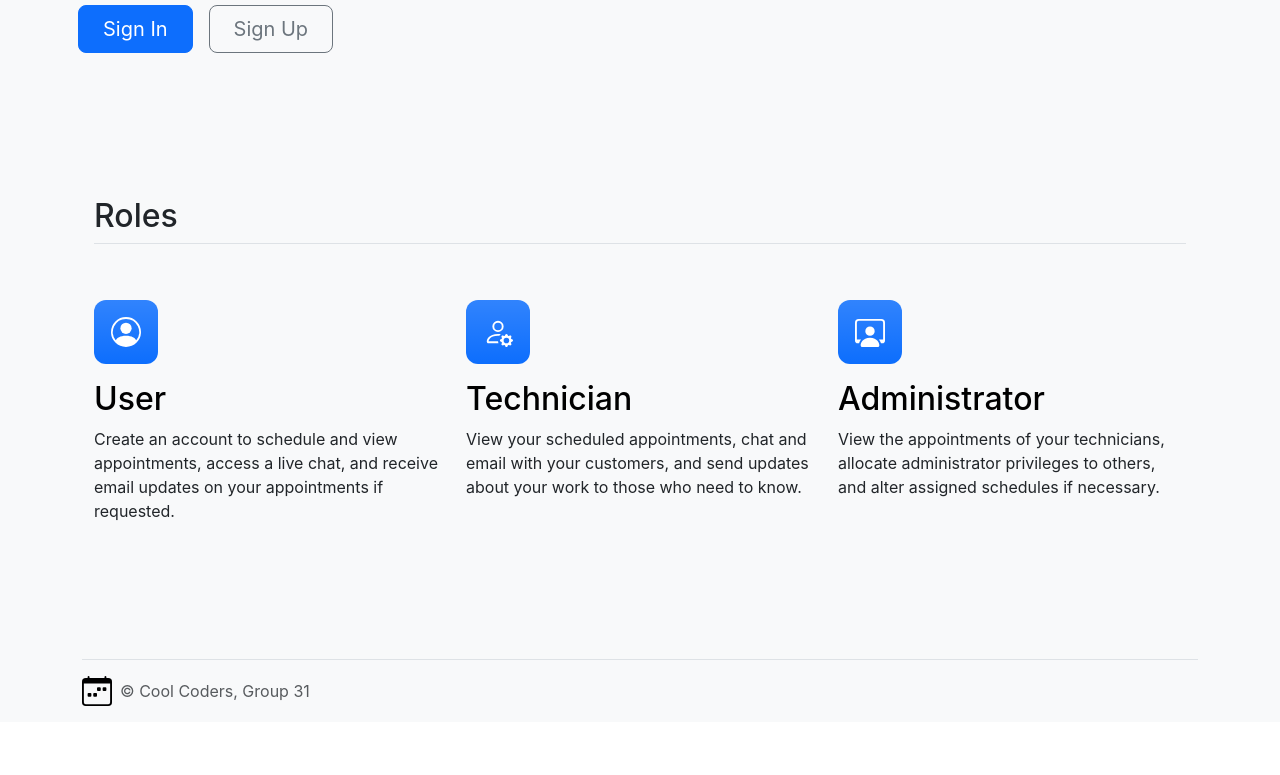
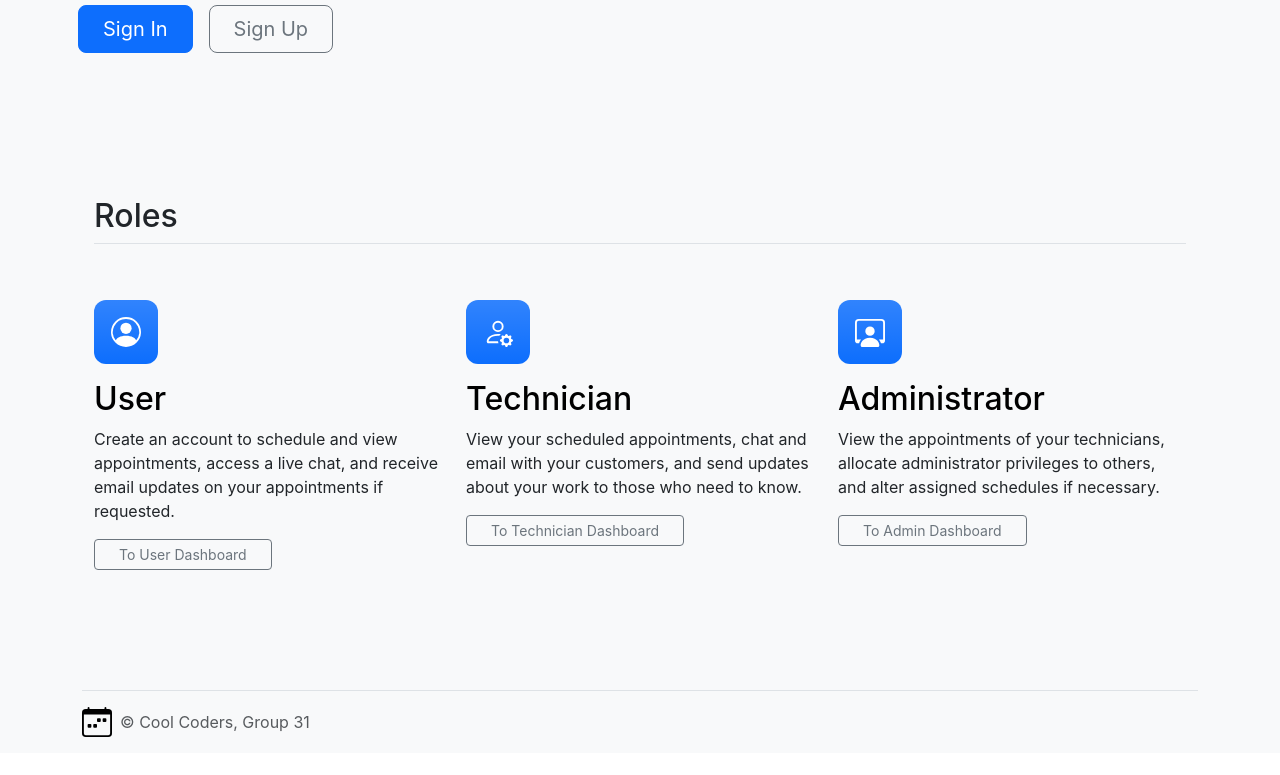
Before and after one commit to FrancoMLG/Group_31, a React (Create React App) app in the folder client/: page / in a window 1280 px wide. Shown: the part 429-1204 px from the top of the page. Before the commit the page ends 1175 px from the top, so only its background shows below. Built offline with nearby package versions, Linux system fonts and the light colour scheme.

Commit message:
added temporary access to dashboards from homepage

```diff
--- a/client/src/components/homepage.js
+++ b/client/src/components/homepage.js
@@ -70,6 +70,12 @@ export default function Homepage() {
               Create an account to schedule and view appointments, access a live
               chat, and receive email updates on your appointments if requested.
             </p>
+            <button
+              type="button"
+              className="btn btn-outline-secondary btn-sm px-4 me-md-2"
+              onClick={() => navigate("/userdash")}>
+              To User Dashboard
+            </button>
           </div>
           <div className="feature col">
             <div className="feature-icon d-inline-flex align-items-center justify-content-center text-bg-primary bg-gradient fs-2 mb-3">
@@ -85,6 +91,12 @@ export default function Homepage() {
               customers, and send updates about your work to those who need to
               know.
             </p>
+            <button
+              type="button"
+              className="btn btn-outline-secondary btn-sm px-4 me-md-2"
+              onClick={() => navigate("/techdash")}>
+              To Technician Dashboard
+            </button>
           </div>
           <div className="feature col">
             <div className="feature-icon d-inline-flex align-items-center justify-content-center text-bg-primary bg-gradient fs-2 mb-3">
@@ -99,6 +111,12 @@ export default function Homepage() {
               View the appointments of your technicians, allocate administrator
               privileges to others, and alter assigned schedules if necessary.
             </p>
+            <button
+              type="button"
+              className="btn btn-outline-secondary btn-sm px-4 me-md-2"
+              onClick={() => navigate("/admindash")}>
+              To Admin Dashboard
+            </button>
           </div>
         </div>
       </div>
```
